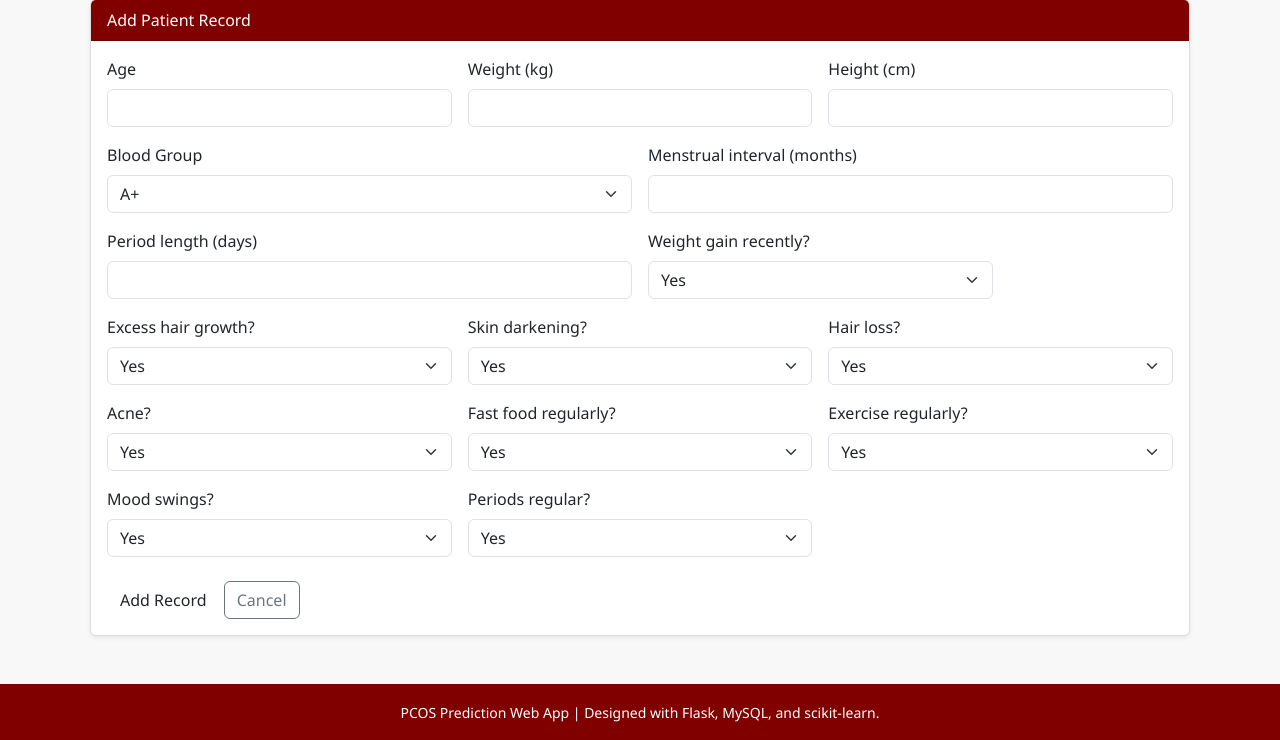
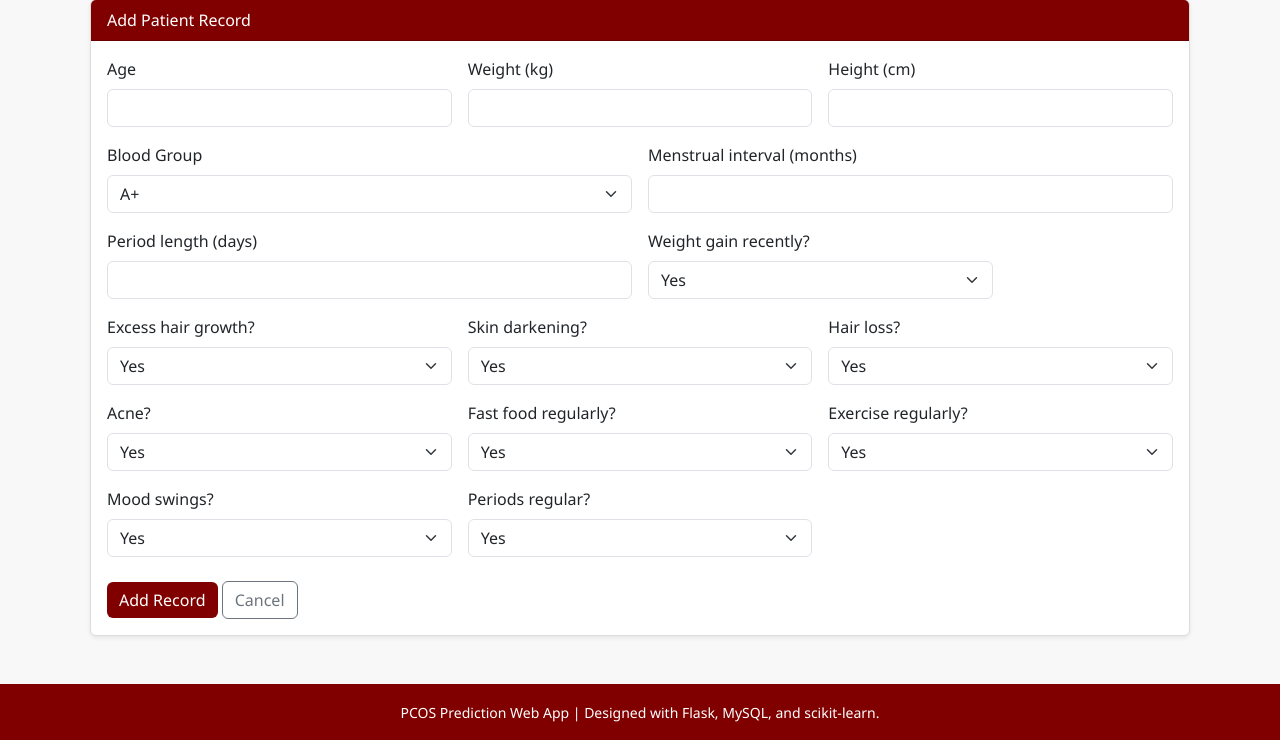
Before and after one commit to jihoonmongmong-oss/pcos-prediction, a Flask app: page /patients/add in a window 1280 px wide. Shown: the part 81-821 px from the top of the page. Run offline with Flask 3, Linux system fonts and the light colour scheme.

Commit message:
modified:   templates/patient_form.html

```diff
--- a/templates/patient_form.html
+++ b/templates/patient_form.html
@@ -21,7 +21,7 @@
                 </div>
                 {% endfor %}
             </div>
-            <button class="btn btn-outline-maroon mt-4">{{ action }} Record</button>
+            <button class="btn btn-maroon mt-4">{{ action }} Record</button>
             <a href="{{ url_for('patients') }}" class="btn btn-outline-secondary mt-4">Cancel</a>
         </form>
     </div>
```
